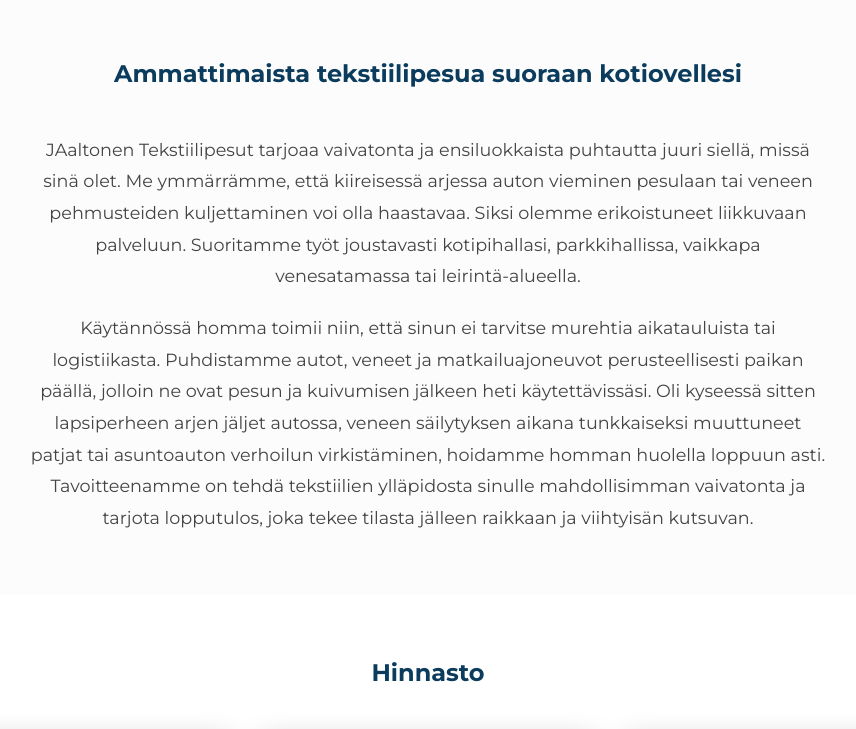
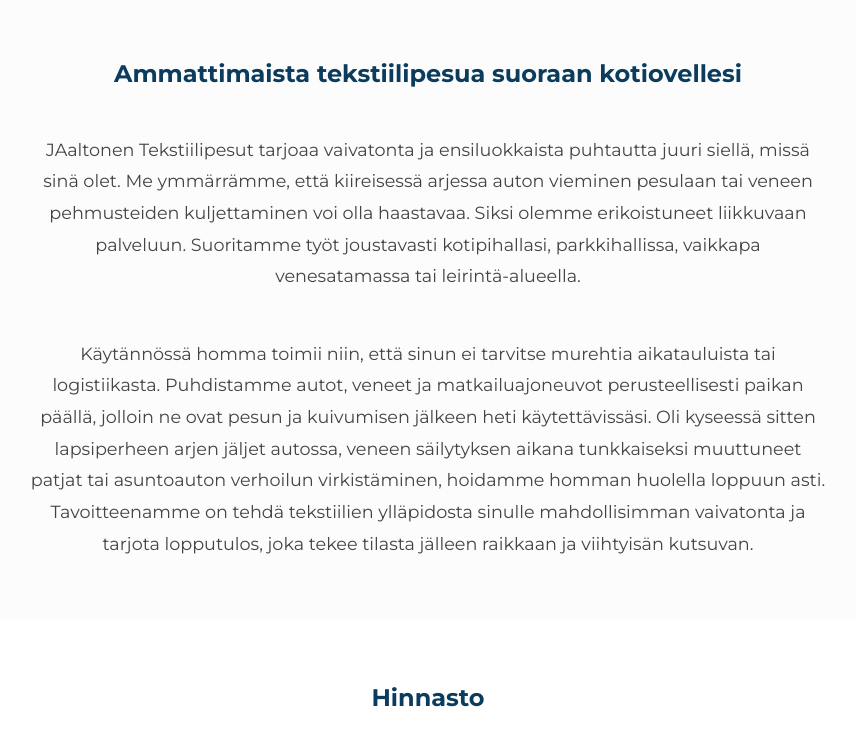
Before and after one commit to Tenuxi/JAaltonen-tekstiilipesut, a plain HTML site: page ver2/index.html in a window 1280 px wide. Shown: the part 1840-2569 px from the top of the page, without its empty margins (212-1068 px from the left). Drawn offline with Linux system fonts and the light colour scheme.

Commit message:
section teksti

```diff
--- a/ver2/index.html
+++ b/ver2/index.html
@@ -108,14 +108,14 @@
     <section id="info-section" class="section">
         <div class="info-content">
             <h2 class="section-title">Ammattimaista tekstiilipesua suoraan kotiovellesi</h2>
-            <div class="info-text">
+            <div class="info-text center">
                 <p>
                     JAaltonen Tekstiilipesut tarjoaa vaivatonta ja ensiluokkaista puhtautta juuri siellä, missä sinä olet.
                     Me ymmärrämme, että kiireisessä arjessa auton vieminen pesulaan tai veneen pehmusteiden kuljettaminen
                     voi olla haastavaa. Siksi olemme erikoistuneet liikkuvaan palveluun. Suoritamme työt joustavasti kotipihallasi,
                     parkkihallissa, vaikkapa venesatamassa tai leirintä-alueella.
                 </p>
-
+                <br />
                 <p>
                     Käytännössä homma toimii niin, että sinun ei tarvitse murehtia aikatauluista tai logistiikasta.
                     Puhdistamme autot, veneet ja matkailuajoneuvot perusteellisesti paikan päällä, jolloin ne ovat
```
